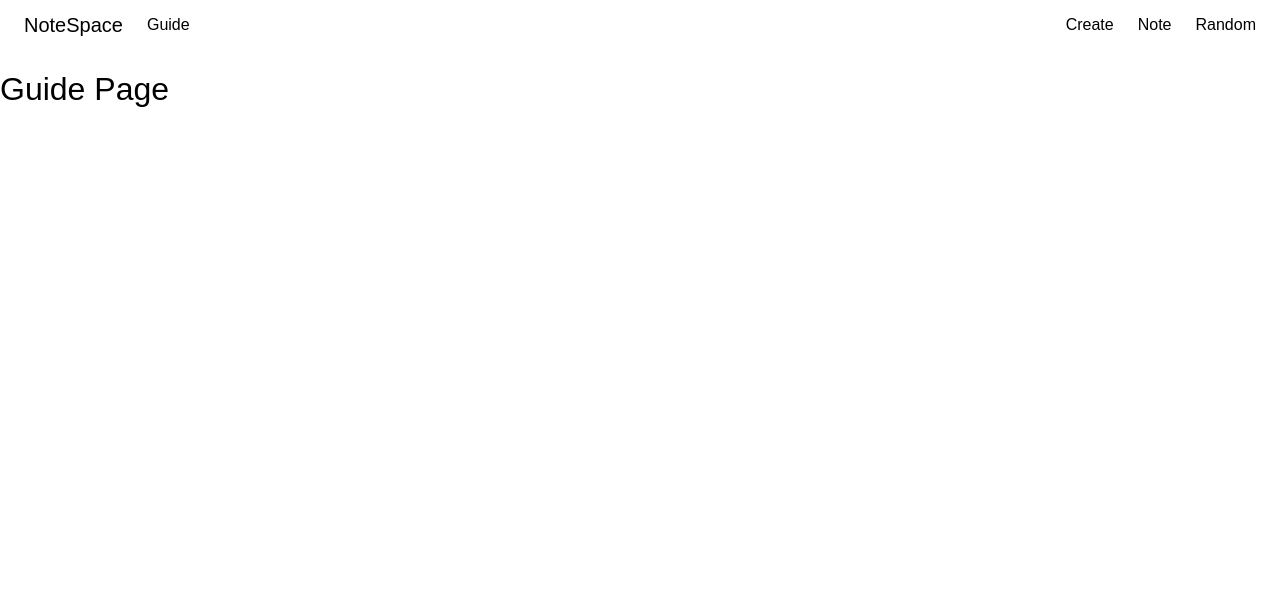
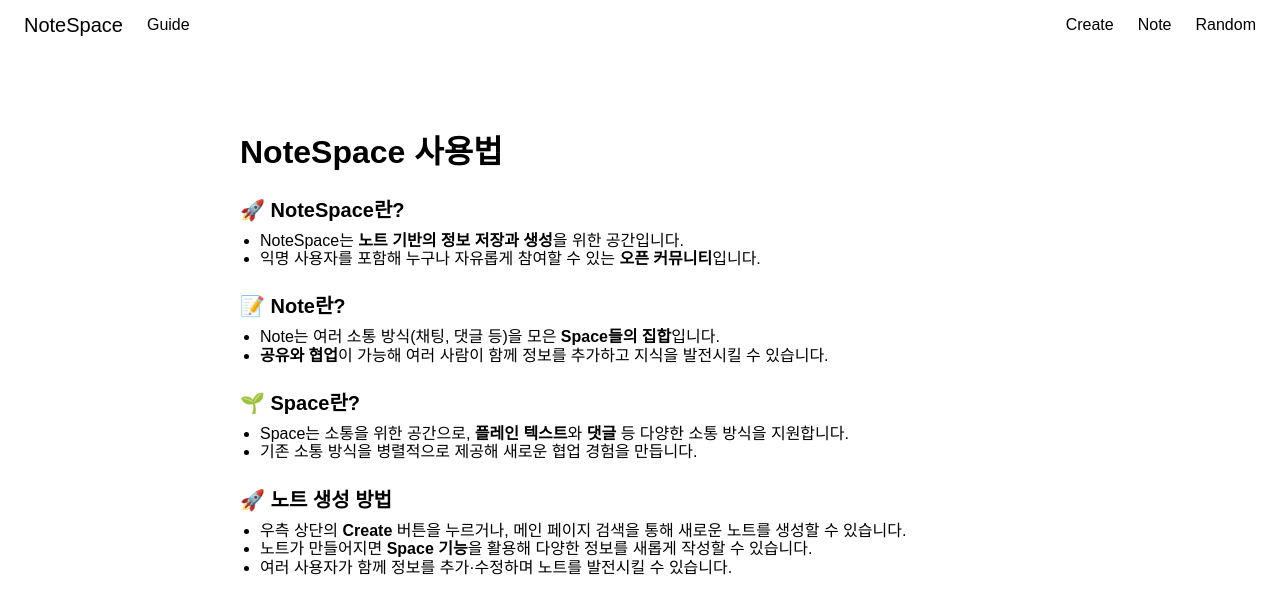
Before and after one commit to st42597/notespace, a Next.js app in the folder client/: page /discover/guide in a window 1280 px wide. Shown: the top 614 px of the page. Built offline with nearby package versions, Linux system fonts and the light colour scheme.

Commit message:
feat: add notespace guide page

```diff
--- a/client/app/(home)/discover/guide/page.tsx
+++ b/client/app/(home)/discover/guide/page.tsx
@@ -1,7 +1,64 @@
 export default function Guide() {
   return (
-    <div>
-      <h1>Guide Page</h1>
+    <div className="mx-auto w-[90%a] max-w-[800px] py-[60px]">
+      <h1 className="mb-4 text-2xl font-bold">NoteSpace 사용법</h1>
+      <section className="mb-6">
+        <h2 className="mb-2 text-xl font-semibold">🚀 NoteSpace란?</h2>
+        <ul className="ml-5 list-disc">
+          <li>
+            NoteSpace는 <strong>노트 기반의 정보 저장과 생성</strong>을 위한
+            공간입니다.
+          </li>
+          <li>
+            익명 사용자를 포함해 누구나 자유롭게 참여할 수 있는{' '}
+            <strong>오픈 커뮤니티</strong>입니다.
+          </li>
+        </ul>
+      </section>
+
+      <section className="mb-6">
+        <h2 className="mb-2 text-xl font-semibold">📝 Note란?</h2>
+        <ul className="ml-5 list-disc">
+          <li>
+            Note는 여러 소통 방식(채팅, 댓글 등)을 모은{' '}
+            <strong>Space들의 집합</strong>입니다.
+          </li>
+          <li>
+            <strong>공유와 협업</strong>이 가능해 여러 사람이 함께 정보를
+            추가하고 지식을 발전시킬 수 있습니다.
+          </li>
+        </ul>
+      </section>
+
+      <section className="mb-6">
+        <h2 className="mb-2 text-xl font-semibold">🌱 Space란?</h2>
+        <ul className="ml-5 list-disc">
+          <li>
+            Space는 소통을 위한 공간으로, <strong>플레인 텍스트</strong>와{' '}
+            <strong>댓글</strong> 등 다양한 소통 방식을 지원합니다.
+          </li>
+          <li>
+            기존 소통 방식을 병렬적으로 제공해 새로운 협업 경험을 만듭니다.
+          </li>
+        </ul>
+      </section>
+
+      <section className="mb-6">
+        <h2 className="mb-2 text-xl font-semibold">🚀 노트 생성 방법</h2>
+        <ul className="ml-5 list-disc">
+          <li>
+            우측 상단의 <strong>Create</strong> 버튼을 누르거나, 메인 페이지
+            검색을 통해 새로운 노트를 생성할 수 있습니다.
+          </li>
+          <li>
+            노트가 만들어지면 <strong>Space 기능</strong>을 활용해 다양한 정보를
+            새롭게 작성할 수 있습니다.
+          </li>
+          <li>
+            여러 사용자가 함께 정보를 추가·수정하며 노트를 발전시킬 수 있습니다.
+          </li>
+        </ul>
+      </section>
     </div>
   );
 }
```
